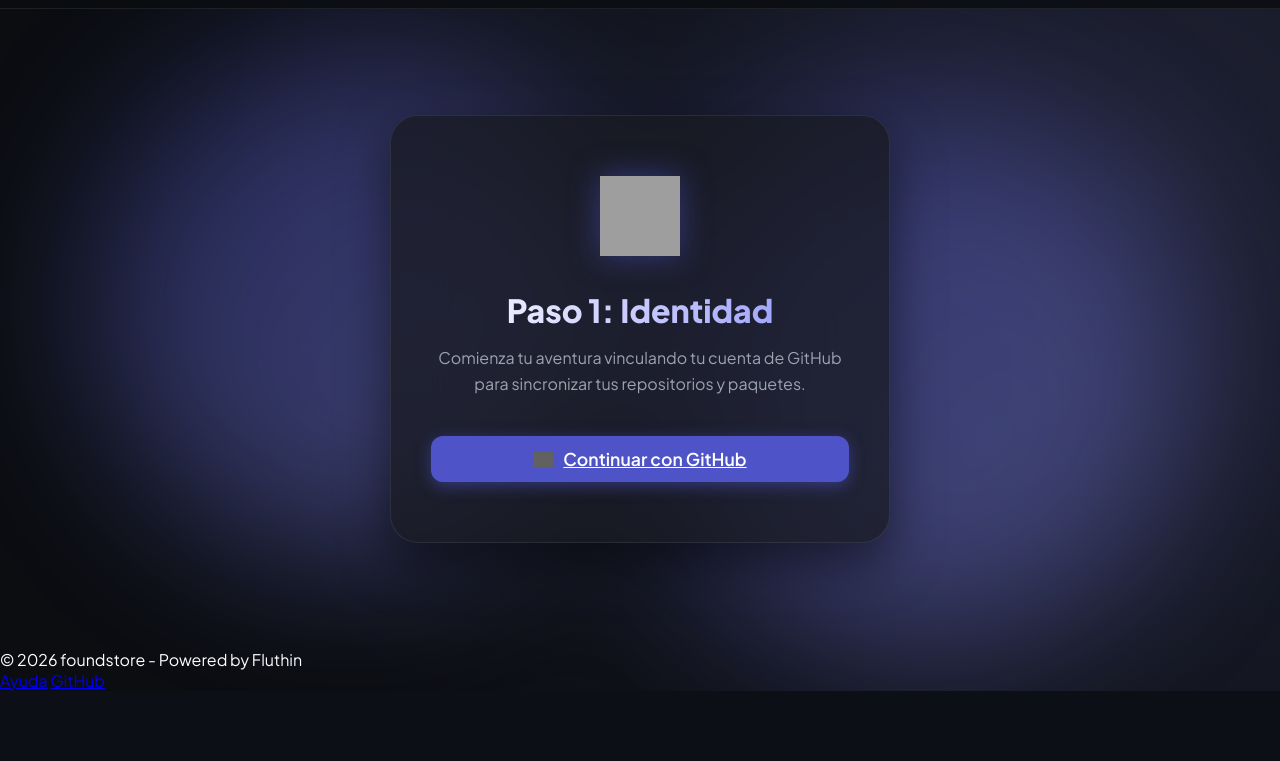
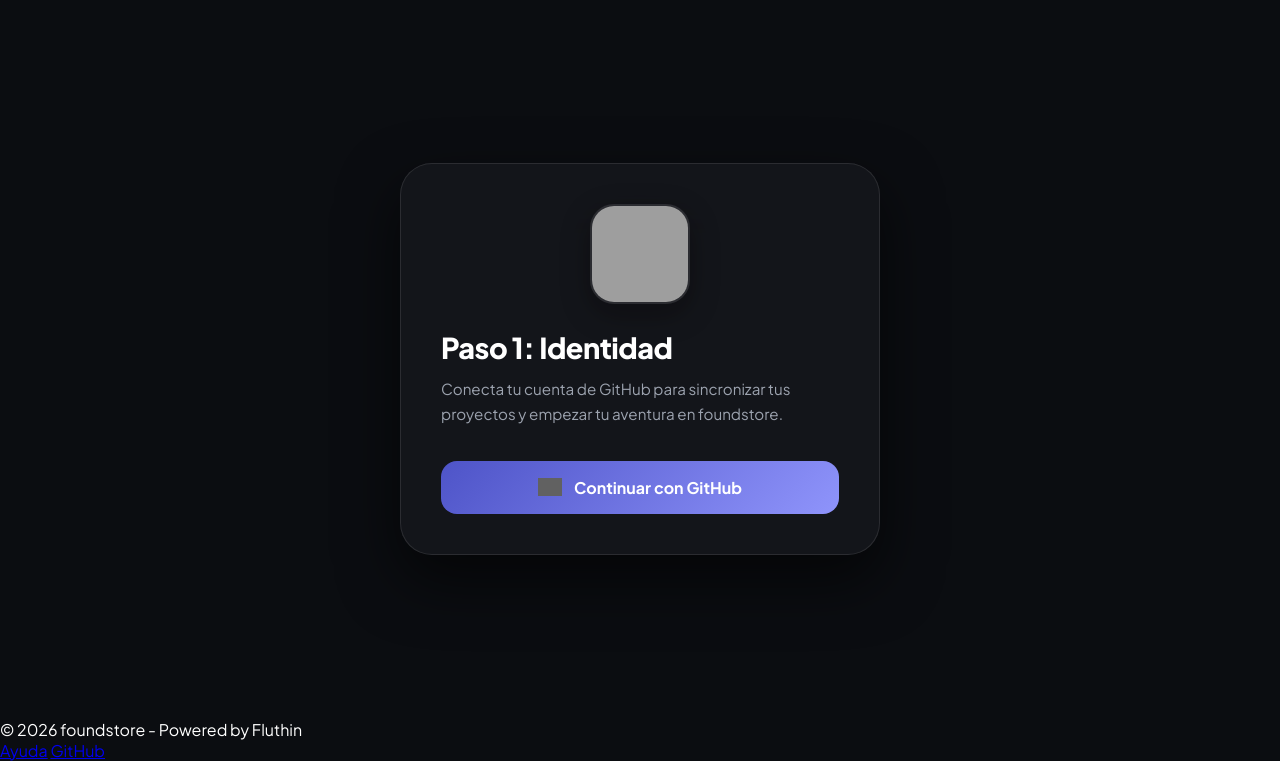
Before and after one commit to JesusQuijada34/foundstore, a Flask app: page /login in a window 1280 px wide. Shown: the part 1836-2597 px from the top of the page. Before the commit the page ends 2527 px from the top, so only its background shows below. Run offline with Flask 3, Linux system fonts and the light colour scheme; grey boxes are pictures that could not be loaded.

Commit message:
Fix: Critical UI cleanup - Fixed liquid background blobs (removed squares), centered onboarding card, and optimized mobile layout

```diff
--- a/static/css/style.css
+++ b/static/css/style.css
@@ -1,13 +1,13 @@
 :root {
     --bg-dark: #0b0d11;
-    --surface-acrilic: rgba(23, 25, 30, 0.7);
+    --surface-acrilic: rgba(23, 25, 30, 0.75);
     --accent-primary: #4e54c8;
     --accent-secondary: #8f94fb;
-    --accent-glow: rgba(78, 84, 200, 0.5);
+    --accent-glow: rgba(78, 84, 200, 0.4);
     --text-main: #ffffff;
     --text-dim: #9ca3af;
-    --glass-border: 1px solid rgba(255, 255, 255, 0.08);
-    --blur-intensity: 30px;
+    --glass-border: 1px solid rgba(255, 255, 255, 0.1);
+    --blur-intensity: 40px;
 }
 
 * {
@@ -22,115 +22,85 @@ body {
     color: var(--text-main);
     min-height: 100vh;
     overflow-x: hidden;
-    background-image:
-        radial-gradient(circle at 10% 20%, rgba(78, 84, 200, 0.15) 0%, transparent 40%),
-        radial-gradient(circle at 90% 80%, rgba(143, 148, 251, 0.15) 0%, transparent 40%);
+    display: flex;
+    flex-direction: column;
 }
 
-/* Fondo Líquido Animado */
+/* Fondo Líquido Corregido (Sin cuadros sólidos) */
 .liquid-bg {
     position: fixed;
     top: 0;
     left: 0;
-    width: 100%;
-    height: 100%;
+    width: 100vw;
+    height: 100vh;
     z-index: -1;
-    filter: blur(80px);
-    opacity: 0.4;
+    overflow: hidden;
+    background: var(--bg-dark);
 }
 
 .liquid-blob {
     position: absolute;
-    width: 500px;
-    height: 500px;
-    border-radius: 50%;
-    background: linear-gradient(135deg, var(--accent-primary), var(--accent-secondary));
-    animation: blob-float 25s infinite alternate ease-in-out;
+    border-radius: 50% !important; /* Forzar forma circular */
+    filter: blur(100px); /* Desenfoque masivo para evitar bordes rectos */
+    opacity: 0.3;
+    animation: blob-float 20s infinite alternate ease-in-out;
+    pointer-events: none;
 }
 
 @keyframes blob-float {
-    0% { transform: translate(-10%, -10%) scale(1); }
-    100% { transform: translate(20%, 30%) scale(1.2); }
+    0% { transform: translate(-20%, -20%) rotate(0deg) scale(1); }
+    100% { transform: translate(40%, 40%) rotate(360deg) scale(1.5); }
 }
 
-/* Estilo Acrílico */
+/* Contenedor Acrílico Corregido */
 .acrilic-card {
     background: var(--surface-acrilic);
     backdrop-filter: blur(var(--blur-intensity));
     -webkit-backdrop-filter: blur(var(--blur-intensity));
     border: var(--glass-border);
-    border-radius: 28px;
-    box-shadow: 0 20px 50px rgba(0, 0, 0, 0.5);
-    transition: all 0.5s cubic-bezier(0.23, 1, 0.32, 1);
+    border-radius: 32px;
+    box-shadow: 0 25px 60px rgba(0, 0, 0, 0.6);
+    padding: 40px;
+    width: 90%;
+    max-width: 480px;
+    margin: auto;
+    position: relative;
+    z-index: 10;
 }
 
-/* Animación de Agua Inquieta (Distorsión) */
-.water-ripple {
-    animation: ripple 0.8s ease-in-out;
+/* Onboarding Viewport (Asegurar centrado total) */
+.onboarding-viewport {
+    flex: 1;
+    display: flex;
+    align-items: center;
+    justify-content: center;
+    padding: 20px;
+    min-height: 90vh;
 }
 
-@keyframes ripple {
-    0% { border-radius: 28px; transform: scale(1); filter: blur(0); }
-    50% { border-radius: 40% 60% 70% 30% / 40% 50% 60% 50%; transform: scale(0.98); filter: blur(2px); }
-    100% { border-radius: 28px; transform: scale(1); filter: blur(0); }
+/* Avatar y Logo Corregidos */
+.logo-container {
+    margin-bottom: 25px;
+    display: flex;
+    justify-content: center;
 }
 
-/* Transición de Contenido (Difuminado + Desplazamiento) */
-.step-exit {
-    animation: stepExit 0.6s forwards cubic-bezier(0.4, 0, 0.2, 1);
+.logo-container img {
+    width: 100px;
+    height: 100px;
+    border-radius: 24px;
+    object-fit: cover;
+    border: 2px solid rgba(255, 255, 255, 0.1);
+    box-shadow: 0 10px 30px rgba(0,0,0,0.3);
 }
 
-@keyframes stepExit {
-    to {
-        opacity: 0;
-        transform: translateX(-50px);
-        filter: blur(10px);
-    }
-}
-
-/* Controles Estilo Imagen */
-.btn-fluent {
-    background: var(--accent-primary);
-    border: none;
-    color: white;
-    padding: 12px 24px;
-    border-radius: 12px;
-    font-weight: 600;
-    cursor: pointer;
-    transition: all 0.3s;
-    box-shadow: 0 4px 15px var(--accent-glow);
-}
-
-.btn-fluent:hover {
-    transform: translateY(-2px);
-    background: var(--accent-secondary);
-    box-shadow: 0 8px 25px var(--accent-glow);
-}
-
-.input-fluent {
-    background: rgba(255, 255, 255, 0.03);
-    border: 1px solid rgba(255, 255, 255, 0.1);
-    border-radius: 12px;
-    padding: 14px;
-    color: white;
+/* Navbar */
+.navbar {
+    padding: 15px 0;
+    background: rgba(11, 13, 17, 0.9);
+    backdrop-filter: blur(20px);
+    border-bottom: var(--glass-border);
     width: 100%;
-    outline: none;
-    transition: border 0.3s;
-}
-
-.input-fluent:focus {
-    border-color: var(--accent-primary);
-}
-
-/* Navbar Moderno */
-.navbar {
-    padding: 20px 0;
-    background: rgba(11, 13, 17, 0.8);
-    backdrop-filter: blur(15px);
-    border-bottom: var(--glass-border);
-    position: sticky;
-    top: 0;
-    z-index: 100;
 }
 
 .nav-container {
@@ -139,30 +109,53 @@ body {
     display: flex;
     justify-content: space-between;
     align-items: center;
-    padding: 0 24px;
+    padding: 0 20px;
 }
 
-/* Animaciones de entrada globales */
-.fade-in {
-    animation: fadeIn 1s ease-out;
+/* Botones Fluent */
+.btn-fluent {
+    background: linear-gradient(135deg, var(--accent-primary), var(--accent-secondary));
+    border: none;
+    color: white;
+    padding: 16px 32px;
+    border-radius: 16px;
+    font-weight: 700;
+    font-size: 1rem;
+    cursor: pointer;
+    transition: all 0.4s cubic-bezier(0.175, 0.885, 0.32, 1.275);
+    width: 100%;
+    display: flex;
+    align-items: center;
+    justify-content: center;
+    text-decoration: none;
 }
 
-@keyframes fadeIn {
-    from { opacity: 0; transform: translateY(20px); }
-    to { opacity: 1; transform: translateY(0); }
+.btn-fluent:hover {
+    transform: translateY(-5px) scale(1.02);
+    box-shadow: 0 15px 30px var(--accent-glow);
 }
 
-/* Tarjetas de Paquetes Estilo Fluent */
-.package-card {
-    background: rgba(255, 255, 255, 0.02);
-    border: var(--glass-border);
-    border-radius: 20px;
-    overflow: hidden;
-    transition: all 0.4s;
+/* Tipografía Onboarding */
+.adventure-header h1 {
+    font-size: 1.8rem;
+    font-weight: 800;
+    margin-bottom: 12px;
+    letter-spacing: -0.5px;
 }
 
-.package-card:hover {
-    background: rgba(255, 255, 255, 0.05);
-    border-color: var(--accent-primary);
-    transform: scale(1.02);
+.adventure-header p {
+    color: var(--text-dim);
+    font-size: 0.95rem;
+    line-height: 1.6;
+    margin-bottom: 35px;
 }
+
+/* Responsive */
+@media (max-width: 480px) {
+    .acrilic-card {
+        padding: 30px 20px;
+    }
+    .adventure-header h1 {
+        font-size: 1.5rem;
+    }
+}
--- a/templates/login.html
+++ b/templates/login.html
@@ -5,112 +5,27 @@
 {% block content %}
 <div class="onboarding-viewport">
     <div class="liquid-bg">
-        <div class="liquid-blob" style="top: 10%; left: 10%;"></div>
-        <div class="liquid-blob" style="bottom: 10%; right: 10%; animation-delay: -5s;"></div>
+        <div class="liquid-blob" style="top: -10%; left: -10%; width: 400px; height: 400px; background: #4e54c8;"></div>
+        <div class="liquid-blob" style="bottom: -10%; right: -10%; width: 500px; height: 500px; background: #8f94fb; animation-delay: -5s;"></div>
+        <div class="liquid-blob" style="top: 50%; left: 50%; width: 300px; height: 300px; background: #c084fc; animation-delay: -10s;"></div>
     </div>
 
-    <div id="onboarding-card" class="acrilic-card onboarding-box fade-in">
-        <div id="step-container" class="step-content">
-            <!-- Paso 1: GitHub -->
-            <div id="step-1" class="step-pane active">
+    <div id="onboarding-card" class="acrilic-card fade-in">
+        <div class="logo-container">
+            <img src="https://raw.githubusercontent.com/JesusQuijada34/ismyself/master/product_logo.png" alt="foundstore logo">
+        </div>
+
         <div class="adventure-header">
-                    <div class="logo-container">
-                        <img src="https://raw.githubusercontent.com/JesusQuijada34/ismyself/master/product_logo.png" alt="Logo">
-                    </div>
             <h1>Paso 1: Identidad</h1>
-                    <p>Comienza tu aventura vinculando tu cuenta de GitHub para sincronizar tus repositorios y paquetes.</p>
+            <p>Conecta tu cuenta de GitHub para sincronizar tus proyectos y empezar tu aventura en foundstore.</p>
         </div>
 
         <div class="action-area">
-                    <a href="{{ url_for('github.login') }}" class="btn-fluent github-btn">
-                        <img src="https://github.githubassets.com/images/modules/logos_page/GitHub-Mark.png" alt="GH" style="width: 20px; filter: invert(1); margin-right: 10px;">
+            <a href="{{ url_for('github.login') }}" class="btn-fluent">
+                <img src="https://github.githubassets.com/images/modules/logos_page/GitHub-Mark.png" alt="GH" style="width: 24px; filter: invert(1); margin-right: 12px;">
                 Continuar con GitHub
             </a>
         </div>
     </div>
 </div>
-    </div>
-</div>
-
-<script>
-// Función para simular el cambio de paso con efectos de agua (para probar la UI)
-function transitionToStep2() {
-    const card = document.getElementById('onboarding-card');
-    const container = document.getElementById('step-container');
-
-    // Efecto de agua inquieta en el cuadro
-    card.classList.add('water-ripple');
-
-    // Efecto de difuminado y desplazamiento en el contenido
-    container.classList.add('step-exit');
-
-    setTimeout(() => {
-        // Aquí se cargaría el contenido del paso 2 (Telegram)
-        // Por ahora es demostrativo del efecto visual pedido
-        card.classList.remove('water-ripple');
-    }, 800);
-}
-
-// Si el usuario ya viene de GitHub (simulado por lógica de servidor), podríamos disparar esto
-{% if github.authorized and not session.get('telegram_user') %}
-    window.location.href = "{{ url_for('onboarding_step2') }}";
-{% endif %}
-</script>
-
-<style>
-.onboarding-viewport {
-    height: 80vh;
-    display: flex;
-    justify-content: center;
-    align-items: center;
-    perspective: 1000px;
-}
-
-.onboarding-box {
-    width: 100%;
-    max-width: 500px;
-    padding: 60px 40px;
-    text-align: center;
-    position: relative;
-    overflow: hidden;
-}
-
-.step-pane {
-    display: none;
-}
-
-.step-pane.active {
-    display: block;
-}
-
-.logo-container img {
-    width: 80px;
-    height: 80px;
-    margin-bottom: 30px;
-    filter: drop-shadow(0 0 15px var(--accent-glow));
-}
-
-.adventure-header h1 {
-    font-size: 2rem;
-    font-weight: 800;
-    margin-bottom: 15px;
-    background: linear-gradient(to right, #fff, var(--accent-secondary));
-    -webkit-background-clip: text;
-    -webkit-text-fill-color: transparent;
-}
-
-.adventure-header p {
-    color: var(--text-dim);
-    line-height: 1.6;
-    margin-bottom: 40px;
-}
-
-.github-btn {
-    display: flex;
-    align-items: center;
-    justify-content: center;
-    width: 100%;
-    font-size: 1.1rem;
-}
-</style>
 {% endblock %}
```
Lines whose indentation alone changed are shown as unchanged.
